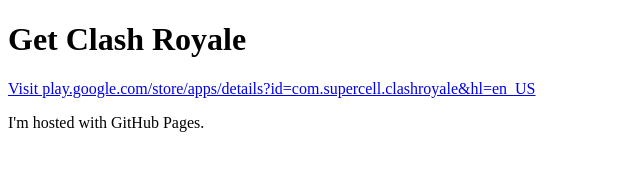
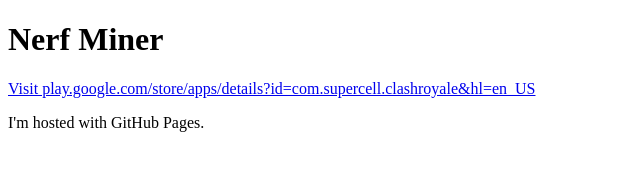
Before and after one commit to AdrianP428/AdrianP428.github.io, a plain HTML site: page index.html in a window 1280 px wide. Shown: the whole page, without its empty margins (0-640 px from the left). Drawn offline with Linux system fonts and the light colour scheme.

Commit message:
Update index.html

```diff
--- a/index.html
+++ b/index.html
@@ -1,7 +1,7 @@
 <!DOCTYPE html>
 <html>
 <body>
-<h1> Get Clash Royale </h1>
+<h1> Nerf Miner </h1>
 <a href="https://play.google.com/store/apps/details?id=com.supercell.clashroyale&hl=en_US">Visit play.google.com/store/apps/details?id=com.supercell.clashroyale&hl=en_US</a>
 <p> I'm hosted with GitHub
 Pages.</p>
```
